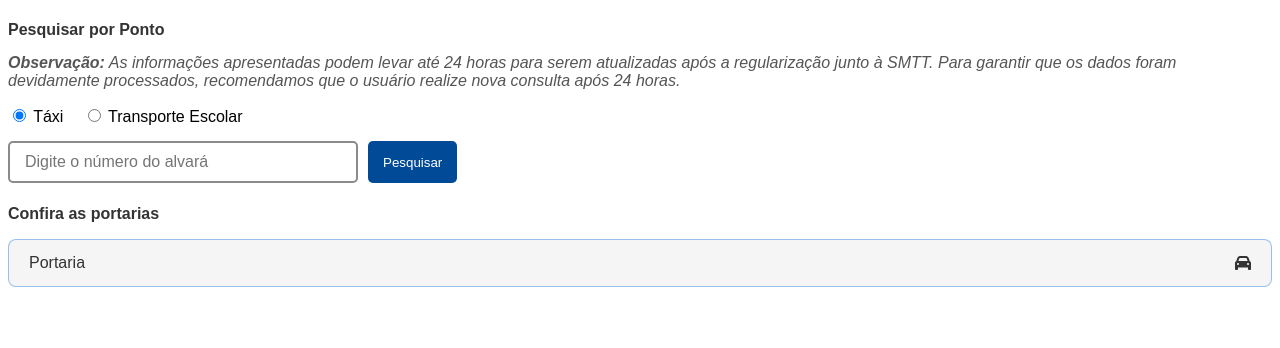
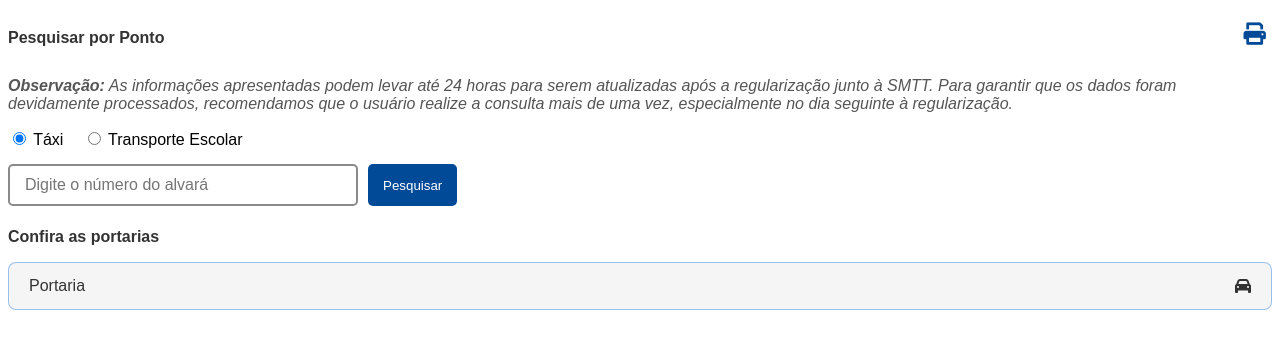
Before and after one commit to SMTTDEV/alvarasTE, a plain HTML site: page index.html in a window 1280 px wide. Drawn offline with nearby package versions, Linux system fonts and the light colour scheme; no server answers.

Commit message:
Update index.html

```diff
--- a/index.html
+++ b/index.html
@@ -160,17 +160,45 @@
             font-size: 1.2em;
             color: #e63946;
         }
+
+
+        .header-container {
+            display: flex;
+            justify-content: space-between;
+            align-items: center;
+            margin-bottom: 10px;
+        }
+
+        .print-button {
+            background: none;
+            border: none;
+            color: #004a98;
+            font-size: 1.4em;
+            cursor: pointer;
+            transition: color 0.2s;
+        }
+
+        .print-button:hover {
+            color: #002d61;
+        }
     </style>
 </head>
 
 <body>
 
-    <h4>Pesquisar por Ponto</h4>
+    <div class="header-container">
+        <h4>Pesquisar por Ponto</h4>
+        <button class="print-button" onclick="printSection()" title="Imprimir">
+            <i class="fas fa-print"></i>
+        </button>
+    </div>
 
-  <p style="margin-top: 15px; font-style: italic; color: #555;">
-    <strong>Observação:</strong> As informações apresentadas podem levar até 24 horas para serem atualizadas após a regularização junto à SMTT.
-      Para garantir que os dados foram devidamente processados, recomendamos que o usuário realize nova consulta após 24 horas.
-</p>
+    <p style="margin-top: 15px; font-style: italic; color: #555;">
+        <strong>Observação:</strong> As informações apresentadas podem levar até 24 horas para serem atualizadas após a
+        regularização junto à SMTT. Para garantir que os dados foram devidamente processados, recomendamos que o usuário
+        realize a consulta mais de uma vez, especialmente no dia seguinte à regularização.
+    </p>
+
 
     <div style="margin-bottom: 15px;">
         <label style="margin-right: 15px;">
@@ -199,6 +227,7 @@
                     <th>N° do Ponto</th>
                     <th>Veículo</th>
                     <th>Situação</th>
+                    <th>Data/Hora da Consulta</th> <!-- NOVA COLUNA -->
                 </tr>
             </thead>
             <tbody>
@@ -318,12 +347,15 @@
                 tableBody.innerHTML = "";
 
                 if (filtered.length > 0) {
+                    const now = new Date();
+                    const dataHoraAtual = now.toLocaleString('pt-BR'); // ex: 21/07/2025 14:30:45
                     filtered.forEach(item => {
                         const row = document.createElement("tr");
                         row.innerHTML = `
                     <td>${item.ponto}</td>
                     <td>${item.veic}</td>
                     <td>${item.situacao}</td>
+                    <td>${dataHoraAtual}</td> <!-- NOVA COLUNA -->
                 `;
                         tableBody.appendChild(row);
                     });
@@ -334,8 +366,6 @@
                 }
             });
         }
-
-
 
         function carregarDados(callback) {
             const url = `https://sheets.googleapis.com/v4/spreadsheets/${SHEET_ID}/values/${RANGE}?key=${API_KEY}`;
@@ -362,6 +392,25 @@
                 });
         }
 
+        function printSection() {
+            const tableVisible = document.getElementById("tableContainer").style.display === "block";
+
+            if (tableVisible) {
+                const printContent = document.getElementById("tableContainer").innerHTML;
+                const originalContent = document.body.innerHTML;
+
+                document.body.innerHTML = `
+            <h2>Resultado da Consulta</h2>
+            ${printContent}
+        `;
+                window.print();
+                document.body.innerHTML = originalContent;
+                location.reload(); // recarrega o script e o estilo após impressão
+            } else {
+                window.print(); // imprime a página inteira caso não tenha resultado ainda
+            }
+        }
+
     </script>
 </body>
 
```
